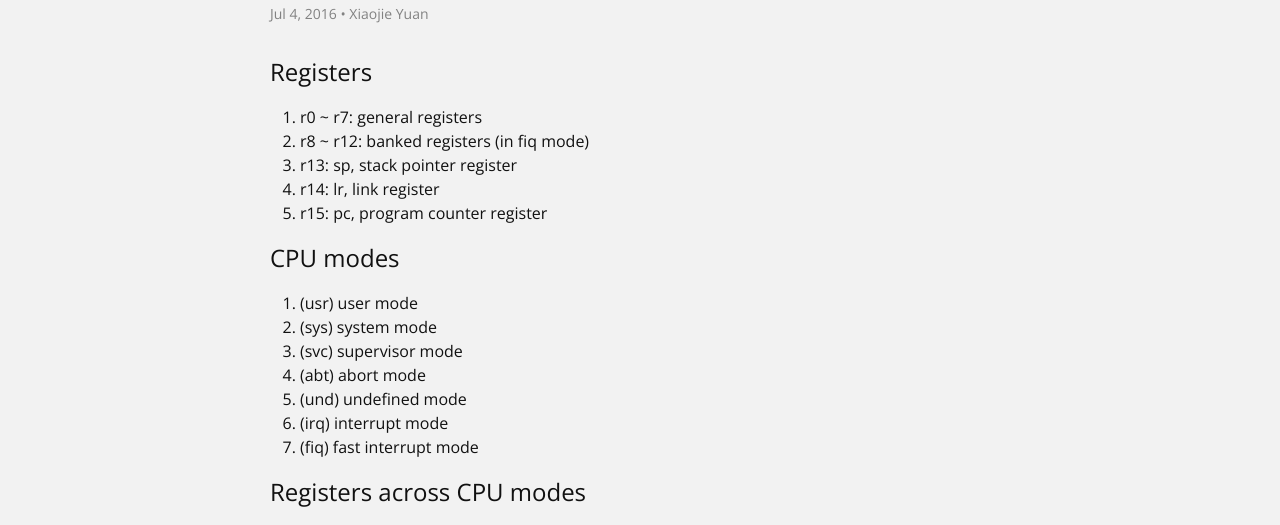
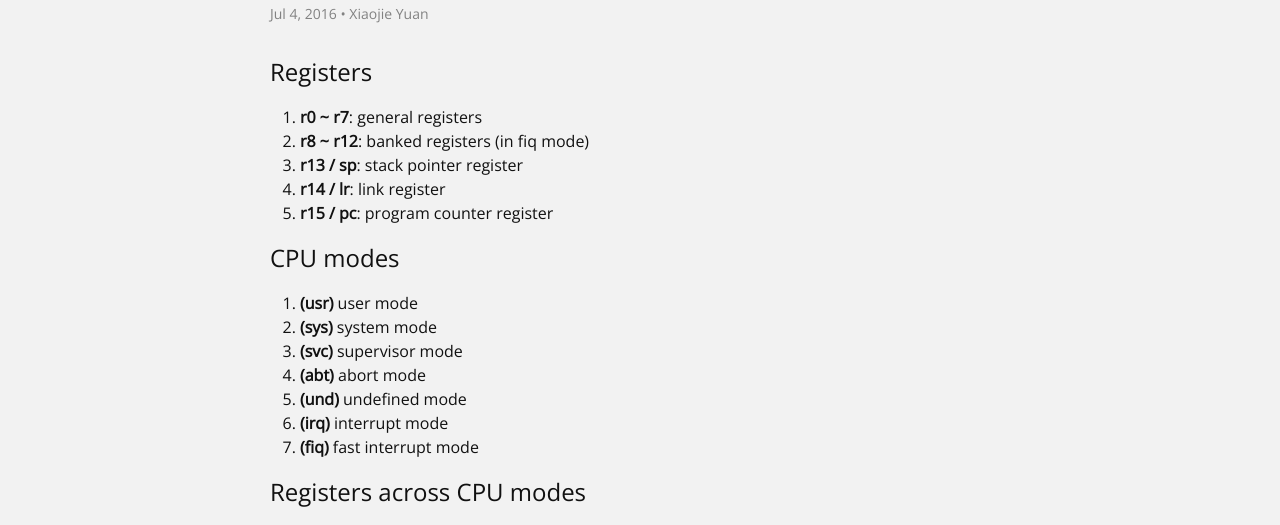
Before and after one commit to llseek/llseek.github.io, a Jekyll site: the page built from _posts/2016-07-04-arm-registers-and-modes.md, in a window 1280 px wide. Shown: the part 252-777 px from the top of the page. Built offline with Jekyll 4.4.1, drawn with Linux system fonts in a browser that asks for light colours; some web fonts are replaced; Markdown is read by kramdown in place of the engine named in the settings.

```diff
--- a/_posts/2016-07-04-arm-registers-and-modes.md
+++ b/_posts/2016-07-04-arm-registers-and-modes.md
@@ -8,21 +8,21 @@ date: 2016-07-04
 
 ### Registers
 
-1. r0 ~ r7: general registers
-2. r8 ~ r12: banked registers (in fiq mode)
-3. r13: sp, stack pointer register
-4. r14: lr, link register
-5. r15: pc, program counter register
+1. __r0 ~ r7__: general registers
+2. __r8 ~ r12__: banked registers (in fiq mode)
+3. __r13 / sp__: stack pointer register
+4. __r14 / lr__: link register
+5. __r15 / pc__: program counter register
 
 ### CPU modes
 
-1. (usr) user mode
-2. (sys) system mode
-3. (svc) supervisor mode
-4. (abt) abort mode
-5. (und) undefined mode
-6. (irq) interrupt mode
-7. (fiq) fast interrupt mode
+1. __(usr)__ user mode
+2. __(sys)__ system mode
+3. __(svc)__ supervisor mode
+4. __(abt)__ abort mode
+5. __(und)__ undefined mode
+6. __(irq)__ interrupt mode
+7. __(fiq)__ fast interrupt mode
 
 ### Registers across CPU modes
 
```
